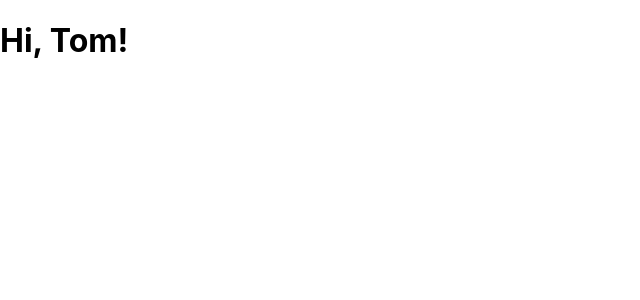
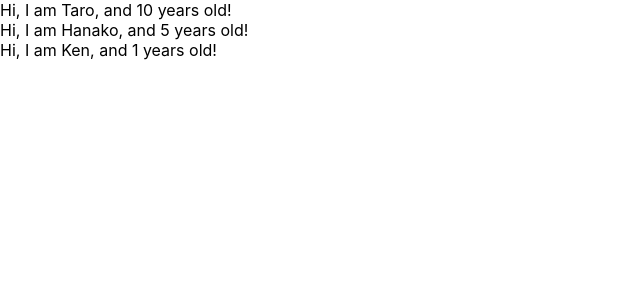
Before and after one commit to kohei-kubota/react-dev, a React (Create React App) app: page / in a window 1280 px wide. Shown: the top 300 px of the page, without its empty margins (0-640 px from the left). Built offline with nearby package versions, Linux system fonts and the light colour scheme.

Commit message:
learn props

```diff
--- a/src/App.js
+++ b/src/App.js
@@ -1,9 +1,34 @@
 import React from 'react';
 
-function App() {
-  const greeting = 'Hi, Tom!'
-  const dom = <h1 className='foo'>{greeting}</h1>
-  return dom;
+// function App() {
+//   const greeting = 'Hi, Tom!'
+//   const dom = <h1 className='foo'>{greeting}</h1>
+//   return dom;
+// }
+
+const App = () => {
+  const profiles = [
+    { name: 'Taro', age: 10 },
+    { name: 'Hanako', age: 5 },
+    { name: 'Ken'}
+  ]
+  return (
+    <div>
+      {
+        profiles.map((profile, index) => {
+          return <User name={profile.name} age={profile.age} key={index} />
+        })
+      }
+    </div>
+  )
+}
+
+const User = (props) => {
+  return <div>Hi, I am {props.name}, and {props.age} years old!</div>
+}
+
+User.defaultProps = {
+  age: 1
 }
 
 export default App;
```
